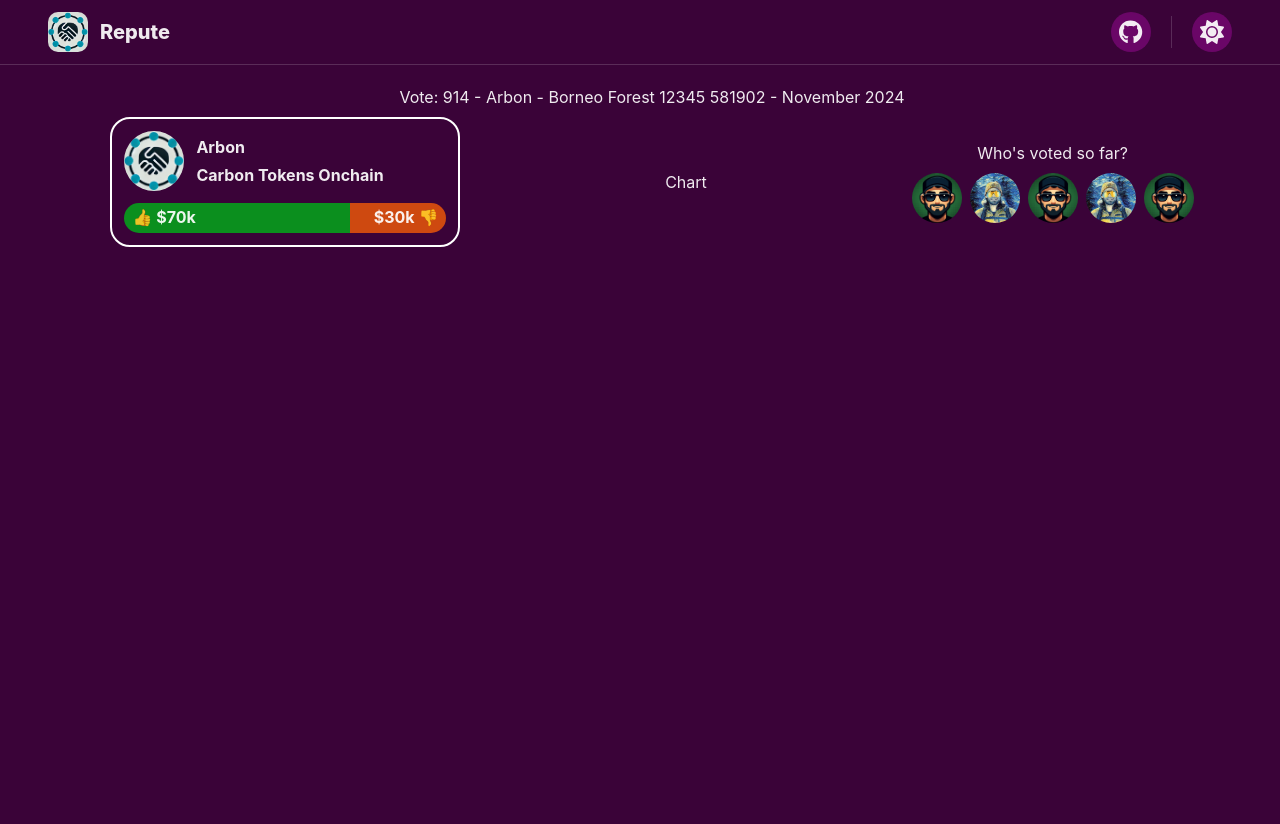
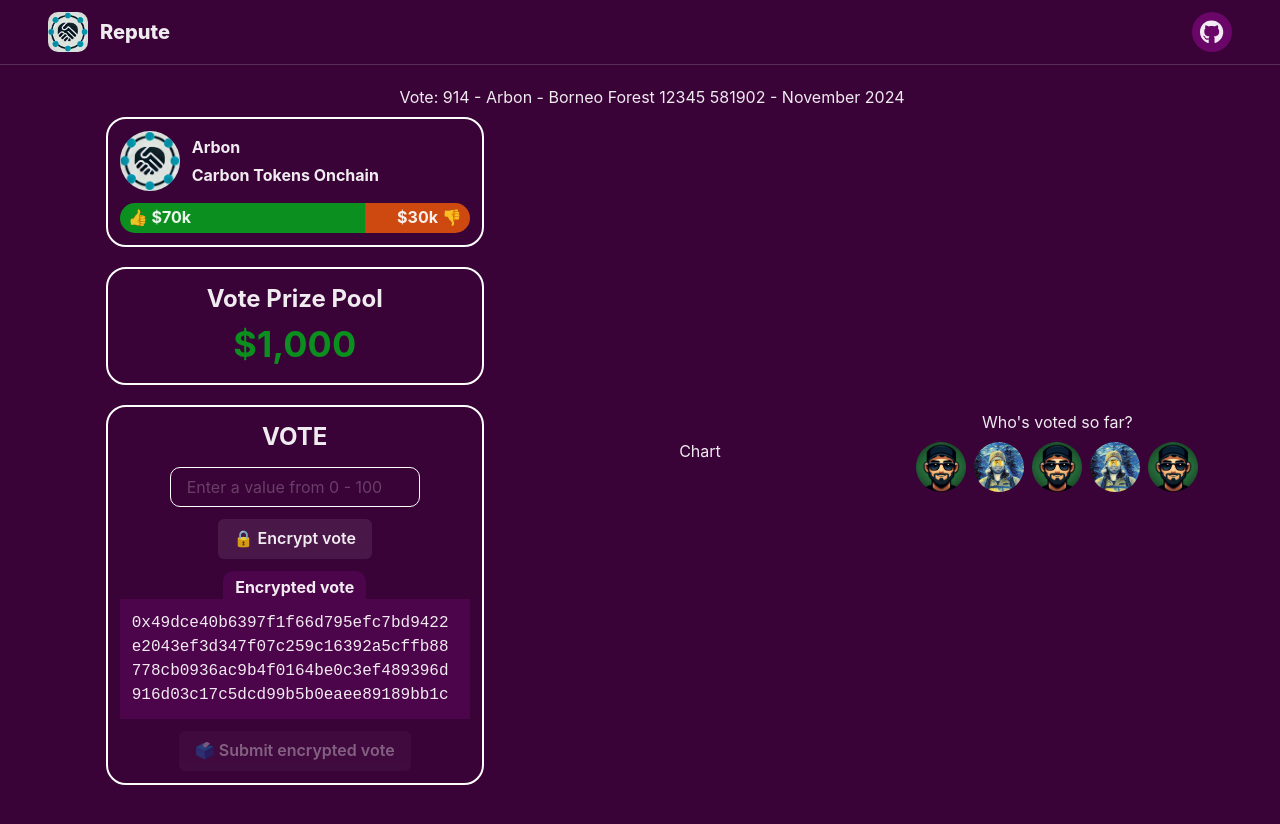
Before and after one commit to EridianAlpha/repute, a Next.js app in the folder frontend/: page / in a window 1280 px wide. Shown: the top 824 px of the page. Before the commit the page ends 800 px from the top, so only its background shows below. Built offline with nearby package versions, Linux system fonts and the light colour scheme.

Commit message:
Add vote button

```diff
--- a/frontend/src/components/App.tsx
+++ b/frontend/src/components/App.tsx
@@ -11,6 +11,7 @@ const App = () => {
                 <Header />
                 <Flex direction={"column"} alignItems={"center"} maxW={"100vw"} w={"1150px"} px={{ base: "0px", sm: "2vw", xl: "3vw", "2xl": "3vw" }}>
                     <ContentContainer />
+                    <Box h={"500px"} />
                 </Flex>
             </Flex>
         </Box>
--- a/frontend/src/components/Header.tsx
+++ b/frontend/src/components/Header.tsx
@@ -60,20 +60,11 @@ function HeaderButtons({ displayZone }) {
                     </HStack>
                 </Button>
             </Link>
-            {displayZone == "header" && <Box borderLeftWidth={1} className={"borderColorDivider"} height={8} />}
             {displayZone == "drawer" && (
                 <Text fontWeight={"bold"} pl={1} pt={3} fontSize={"lg"}>
                     Settings
                 </Text>
             )}
-            <CustomButtonTooltip labelText="Toggle color theme">
-                <Button variant={"HeaderButton"} px={2} aria-label="Toggle color theme" onClick={toggleColorMode} borderRadius={"full"}>
-                    <HStack gap={3}>
-                        {colorMode === "light" ? <FontAwesomeIcon icon={faMoon} size={"xl"} /> : <FontAwesomeIcon icon={faSun} size={"xl"} />}
-                        {displayZone == "drawer" && <Text pr={1}>Toggle color theme</Text>}
-                    </HStack>
-                </Button>
-            </CustomButtonTooltip>
         </>
     )
 }
--- a/frontend/src/components/VoteContainer.tsx
+++ b/frontend/src/components/VoteContainer.tsx
@@ -1,4 +1,4 @@
-import { VStack, HStack, Text, Box, Image } from "@chakra-ui/react"
+import { VStack, HStack, Text, Box, Image, Input, Button } from "@chakra-ui/react"
 
 const OracleIcon = ({ oracle }) => {
     return (
@@ -17,7 +17,8 @@ export default function VoteContainer({ projects, vote, oracles }) {
                 Vote: {vote.id} - {project.name} - {vote.name}
             </Text>
             <HStack w={"100vw"} alignItems={"center"} justifyContent={"space-around"}>
-                <VStack gap={3} border={"2px solid white"} borderRadius={"20px"} p={3} minW={"350px"}>
+                <VStack gap={5} minW={"350px"}>
+                    <VStack gap={3} border={"2px solid white"} borderRadius={"20px"} p={3} w={"100%"}>
                         <HStack gap={3} w={"100%"}>
                             <Image src={project.image} alt={"Project Logo"} boxSize={"60px"} borderRadius={"full"} />
                             <VStack fontWeight={"bold"} textAlign={"start"} gap={1}>
@@ -38,6 +39,37 @@ export default function VoteContainer({ projects, vote, oracles }) {
                             </HStack>
                         </VStack>
                     </VStack>
+                    <VStack gap={3} border={"2px solid white"} borderRadius={"20px"} p={3} w={"100%"}>
+                        <VStack gap={0}>
+                            <Text fontWeight={"bold"} fontSize={"2xl"}>
+                                Vote Prize Pool
+                            </Text>
+                            <Text fontWeight={"bold"} fontSize={"4xl"} color={"green"}>
+                                $1,000
+                            </Text>
+                        </VStack>
+                    </VStack>
+                    <VStack gap={3} border={"2px solid white"} borderRadius={"20px"} p={3} w={"100%"}>
+                        <Text fontWeight={"bold"} fontSize={"2xl"}>
+                            VOTE
+                        </Text>
+                        <Input placeholder="Enter a value from 0 - 100" borderRadius={"10px"} maxW={"250px"} />
+                        <Button>
+                            <Text>🔒 Encrypt vote</Text>
+                        </Button>
+                        <VStack gap={0}>
+                            <Text className={"codeBackground"} px={3} pt={1} borderTopRadius={"10px"} fontWeight={"bold"}>
+                                Encrypted vote
+                            </Text>
+                            <Text maxW={"350px"} wordBreak={"break-word"} fontFamily={"monospace"} fontSize={"md"} p={3} className={"codeBackground"}>
+                                0x49dce40b6397f1f66d795efc7bd9422e2043ef3d347f07c259c16392a5cffb88778cb0936ac9b4f0164be0c3ef489396d916d03c17c5dcd99b5b0eaee89189bb1c
+                            </Text>
+                        </VStack>
+                        <Button isDisabled={true}>
+                            <Text>🗳️ Submit encrypted vote</Text>
+                        </Button>
+                    </VStack>
+                </VStack>
                 <HStack>
                     <Text>Chart</Text>
                 </HStack>
--- a/frontend/src/styles/customTheme.tsx
+++ b/frontend/src/styles/customTheme.tsx
@@ -14,6 +14,9 @@ const customTheme = extendTheme({
         global: (props: StyleFunctionProps) => ({
             ".bgPage": {
                 bg: props.colorMode === "dark" ? "pageBackground.dark" : "pageBackground.light",
+            },
+            ".codeBackground": {
+                bg: props.colorMode === "dark" ? "contentBackground.dark" : "pageBackground.light",
             },
         }),
     },
```
Lines whose indentation alone changed are shown as unchanged.
